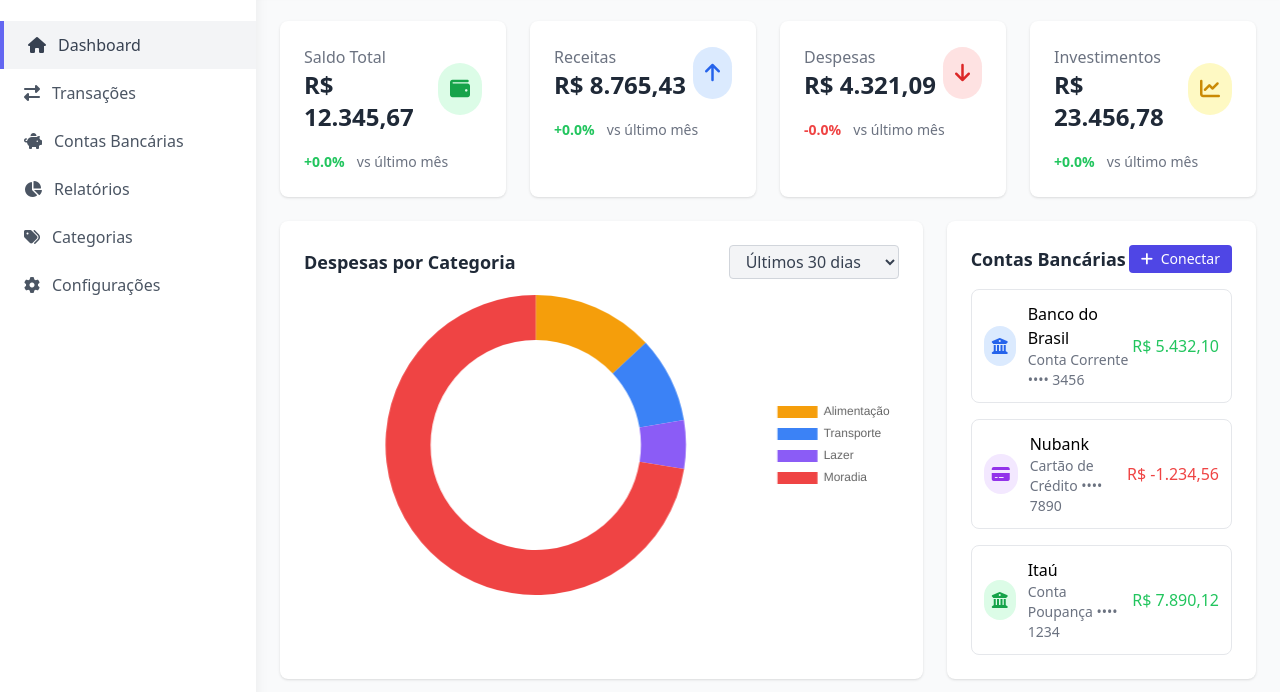
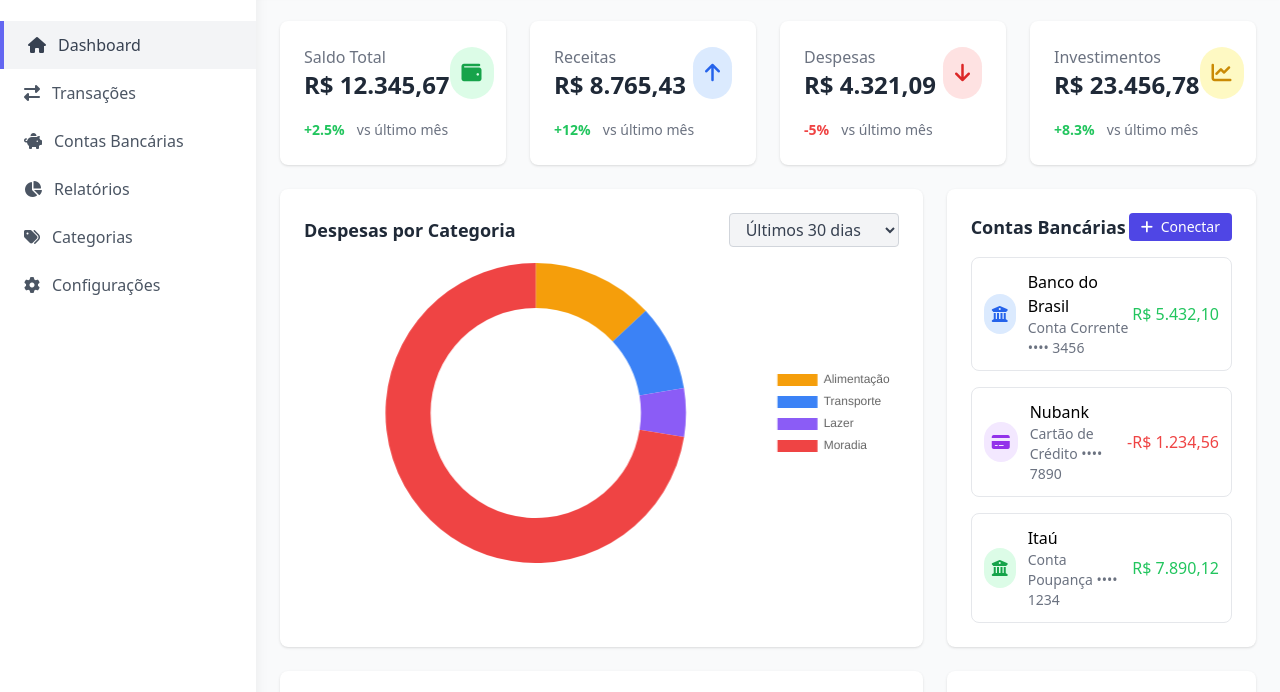
Before and after one commit to limae7852/Financeiro, a plain HTML site: page index.html in a window 1280 px wide. Shown: the part 67-759 px from the top of the page. Drawn offline with nearby package versions, Linux system fonts and the light colour scheme.

Commit message:
index.html

```diff
--- a/index.html
+++ b/index.html
@@ -110,14 +110,14 @@
                         <div class="flex items-center justify-between">
                             <div>
                                 <p class="text-gray-500">Saldo Total</p>
-                                <h3 class="text-2xl font-bold text-gray-800">R$ 0,00</h3>
+                                <h3 class="text-2xl font-bold text-gray-800" id="total-balance"></h3>
                             </div>
                             <div class="p-3 rounded-full bg-green-100 text-green-600">
                                 <i class="fas fa-wallet text-xl"></i>
                             </div>
                         </div>
                         <div class="mt-4">
-                            <span class="text-green-500 text-sm font-semibold">+0.0%</span>
+                            <span class="text-green-500 text-sm font-semibold" id="total-balance-change"></span>
                             <span class="text-gray-500 text-sm ml-2">vs último mês</span>
                         </div>
                     </div>
@@ -126,14 +126,14 @@
                         <div class="flex items-center justify-between">
                             <div>
                                 <p class="text-gray-500">Receitas</p>
-                                <h3 class="text-2xl font-bold text-gray-800">R$ 0,00</h3>
+                                <h3 class="text-2xl font-bold text-gray-800" id="total-income"></h3>
                             </div>
                             <div class="p-3 rounded-full bg-blue-100 text-blue-600">
                                 <i class="fas fa-arrow-up text-xl"></i>
                             </div>
                         </div>
                         <div class="mt-4">
-                            <span class="text-green-500 text-sm font-semibold">+0.0%</span>
+                            <span class="text-green-500 text-sm font-semibold" id="income-change"></span>
                             <span class="text-gray-500 text-sm ml-2">vs último mês</span>
                         </div>
                     </div>
@@ -142,14 +142,14 @@
                         <div class="flex items-center justify-between">
                             <div>
                                 <p class="text-gray-500">Despesas</p>
-                                <h3 class="text-2xl font-bold text-gray-800">R$ 0,00</h3>
+                                <h3 class="text-2xl font-bold text-gray-800" id="total-expense"></h3>
                             </div>
                             <div class="p-3 rounded-full bg-red-100 text-red-600">
                                 <i class="fas fa-arrow-down text-xl"></i>
                             </div>
                         </div>
                         <div class="mt-4">
-                            <span class="text-red-500 text-sm font-semibold">-0.0%</span>
+                            <span class="text-red-500 text-sm font-semibold" id="expense-change"></span>
                             <span class="text-gray-500 text-sm ml-2">vs último mês</span>
                         </div>
                     </div>
@@ -158,14 +158,14 @@
                         <div class="flex items-center justify-between">
                             <div>
                                 <p class="text-gray-500">Investimentos</p>
-                                <h3 class="text-2xl font-bold text-gray-800">R$ 0,00</h3>
+                                <h3 class="text-2xl font-bold text-gray-800" id="total-investments"></h3>
                             </div>
                             <div class="p-3 rounded-full bg-yellow-100 text-yellow-600">
                                 <i class="fas fa-chart-line text-xl"></i>
                             </div>
                         </div>
                         <div class="mt-4">
-                            <span class="text-green-500 text-sm font-semibold">+0.0%</span>
+                            <span class="text-green-500 text-sm font-semibold" id="investments-change"></span>
                             <span class="text-gray-500 text-sm ml-2">vs último mês</span>
                         </div>
                     </div>
@@ -193,7 +193,7 @@
                                 <i class="fas fa-plus mr-1"></i> Conectar
                             </button>
                         </div>
-                        <div class="space-y-4">
+                        <div class="space-y-4" id="bank-accounts-container">
                              </div>
                     </div>
                 </div>
@@ -206,7 +206,7 @@
                                 Ver todas
                             </button>
                         </div>
-                        <div class="space-y-4">
+                        <div class="space-y-4" id="transactions-container">
                             </div>
                         <div class="mt-4">
                             <button id="add-transaction-btn" class="w-full py-2 border border-dashed border-gray-300 rounded-lg text-gray-500 hover:border-indigo-500 hover:text-indigo-500">
@@ -222,20 +222,20 @@
                                 Configurar
                             </button>
                         </div>
-                        <div class="monthly-budget">
+                        <div class="monthly-budget" id="budgets-container">
                             </div>
                         <div class="mt-6">
                             <div class="flex justify-between items-center">
                                 <span class="font-medium">Total gasto:</span>
-                                <span class="text-red-500 font-medium total-spent">R$ 0,00</span>
+                                <span class="text-red-500 font-medium" id="total-spent"></span>
                             </div>
                             <div class="flex justify-between items-center mt-2">
                                 <span class="font-medium">Orçamento total:</span>
-                                <span class="text-gray-700 font-medium total-budget">R$ 0,00</span>
+                                <span class="text-gray-700 font-medium" id="total-budget"></span>
                             </div>
                             <div class="flex justify-between items-center mt-2">
                                 <span class="font-medium">Restante:</span>
-                                <span class="text-green-500 font-medium remaining-budget">R$ 0,00</span>
+                                <span class="text-green-500 font-medium" id="remaining-budget"></span>
                             </div>
                         </div>
                     </div>
@@ -318,10 +318,12 @@
     <script>
         // Dados de exemplo (mock data) para simular um backend
         const dashboardData = {
+            summary: {
                 totalBalance: 12345.67,
                 income: 8765.43,
                 expense: 4321.09,
-            investments: 23456.78,
+                investments: 23456.78
+            },
             recentTransactions: [
                 { description: 'Salário', amount: 8000.00, type: 'income', source: 'Empresa XYZ', date: '15/06/2023', icon: 'money-bill-wave' },
                 { description: 'Supermercado', amount: 450.75, type: 'expense', source: 'Mercado ABC', date: '14/06/2023', icon: 'shopping-cart' },
@@ -342,18 +344,30 @@
         };
 
         // Função para formatar valores para o formato R$
-        const formatCurrency = (value) => `R$ ${value.toFixed(2).replace('.', ',').replace(/\B(?=(\d{3})+(?!\d))/g, '.')}`;
+        const formatCurrency = (value) => {
+            const formattedValue = new Intl.NumberFormat('pt-BR', {
+                style: 'currency',
+                currency: 'BRL'
+            }).format(value);
+            return formattedValue;
+        };
 
         // Função para renderizar os dados do dashboard
         function renderDashboard() {
             // Cards de resumo
-            document.querySelector('.summary-total .text-2xl').textContent = formatCurrency(dashboardData.totalBalance);
-            document.querySelector('.summary-income .text-2xl').textContent = formatCurrency(dashboardData.income);
-            document.querySelector('.summary-expense .text-2xl').textContent = formatCurrency(dashboardData.expense);
-            document.querySelector('.summary-investments .text-2xl').textContent = formatCurrency(dashboardData.investments);
+            document.getElementById('total-balance').textContent = formatCurrency(dashboardData.summary.totalBalance);
+            document.getElementById('total-income').textContent = formatCurrency(dashboardData.summary.income);
+            document.getElementById('total-expense').textContent = formatCurrency(dashboardData.summary.expense);
+            document.getElementById('total-investments').textContent = formatCurrency(dashboardData.summary.investments);
+
+            // Simular mudanças percentuais
+            document.getElementById('total-balance-change').textContent = "+2.5%";
+            document.getElementById('income-change').textContent = "+12%";
+            document.getElementById('expense-change').textContent = "-5%";
+            document.getElementById('investments-change').textContent = "+8.3%";
 
             // Transações recentes
-            const transactionsContainer = document.querySelector('.recent-transactions .space-y-4');
+            const transactionsContainer = document.getElementById('transactions-container');
             transactionsContainer.innerHTML = '';
             dashboardData.recentTransactions.forEach(transaction => {
                 const div = document.createElement('div');
@@ -368,13 +382,13 @@
                             <p class="text-gray-500 text-sm">${transaction.source} • ${transaction.date}</p>
                         </div>
                     </div>
-                    <span class="text-${transaction.type === 'income' ? 'green' : 'red'}-500 font-medium">${formatCurrency(transaction.amount)}</span>
+                    <span class="text-${transaction.type === 'income' ? 'green' : 'red'}-500 font-medium">${transaction.type === 'income' ? '+' : '-'}${formatCurrency(transaction.amount)}</span>
                 `;
                 transactionsContainer.appendChild(div);
             });
 
             // Orçamento
-            const budgetsContainer = document.querySelector('.monthly-budget');
+            const budgetsContainer = document.getElementById('budgets-container');
             budgetsContainer.innerHTML = '';
             let totalSpent = 0;
             let totalBudget = 0;
@@ -395,12 +409,12 @@
                 `;
                 budgetsContainer.appendChild(div);
             });
-            document.querySelector('.total-spent').textContent = formatCurrency(totalSpent);
-            document.querySelector('.total-budget').textContent = formatCurrency(totalBudget);
-            document.querySelector('.remaining-budget').textContent = formatCurrency(totalBudget - totalSpent);
+            document.getElementById('total-spent').textContent = formatCurrency(totalSpent);
+            document.getElementById('total-budget').textContent = formatCurrency(totalBudget);
+            document.getElementById('remaining-budget').textContent = formatCurrency(totalBudget - totalSpent);
 
             // Contas Bancárias
-            const bankAccountsContainer = document.querySelector('.bank-connections .space-y-4');
+            const bankAccountsContainer = document.getElementById('bank-accounts-container');
             bankAccountsContainer.innerHTML = '';
             dashboardData.bankAccounts.forEach(account => {
                 const div = document.createElement('div');
@@ -459,17 +473,27 @@
                     icon: 'shopping-bag'
                 };
                 dashboardData.recentTransactions.unshift(newTransaction);
+                // Atualiza o resumo
+                dashboardData.summary.expense += newTransaction.amount;
+                dashboardData.summary.totalBalance -= newTransaction.amount;
                 renderDashboard();
+                updateChart();
                 alert('Transação adicionada com sucesso!');
             });
 
             // Chart.js implementation
-            const ctx = document.getElementById('expenseChart').getContext('2d');
+            let expenseChart;
+            const updateChart = () => {
+                if (expenseChart) {
+                    expenseChart.destroy();
+                }
+
                 const chartData = dashboardData.monthlyBudgets.map(b => b.spent);
                 const chartLabels = dashboardData.monthlyBudgets.map(b => b.category);
                 const chartColors = dashboardData.monthlyBudgets.map(b => b.color);
 
-            new Chart(ctx, {
+                const ctx = document.getElementById('expenseChart').getContext('2d');
+                expenseChart = new Chart(ctx, {
                     type: 'doughnut',
                     data: {
                         labels: chartLabels,
@@ -502,6 +526,9 @@
                         cutout: '70%'
                     }
                 });
+            };
+
+            updateChart();
 
             // Simulate bank selection
             const bankButtons = document.querySelectorAll('.bank-btn');
```
Lines whose indentation alone changed are shown as unchanged.
